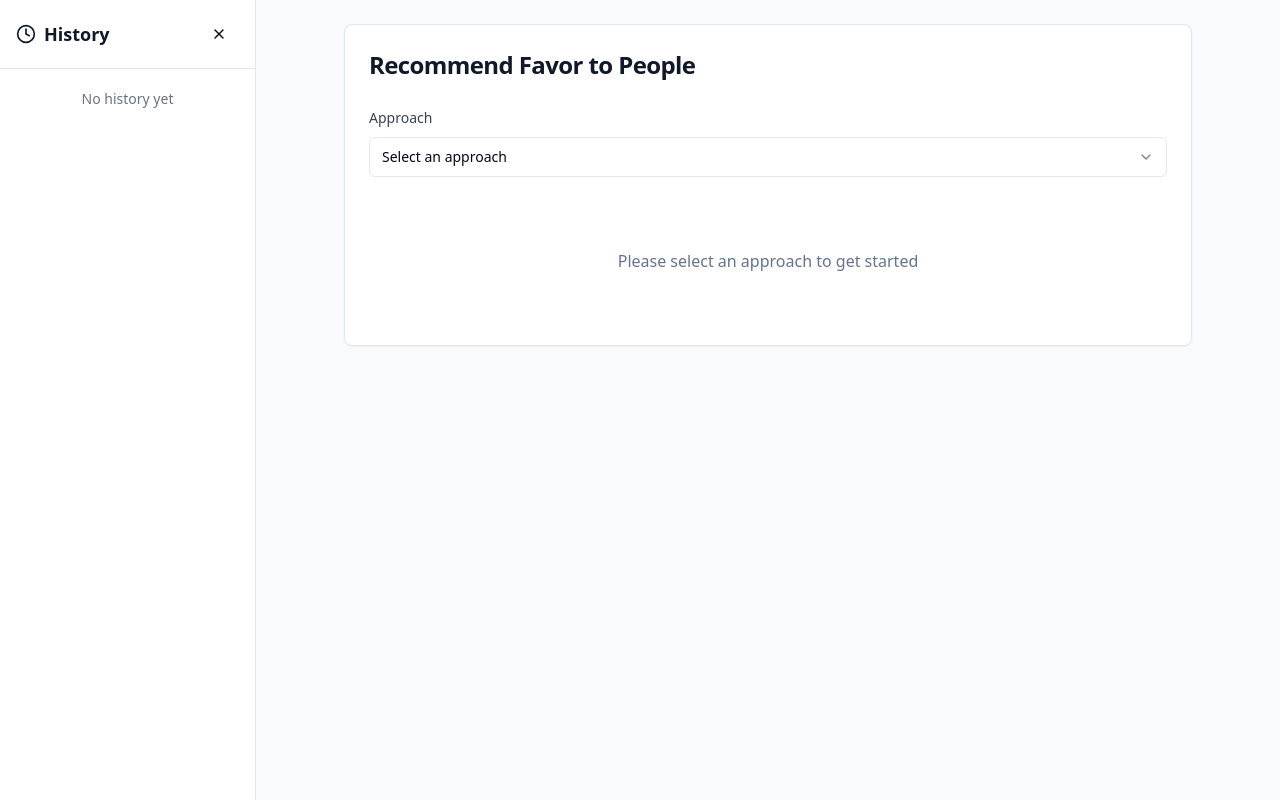
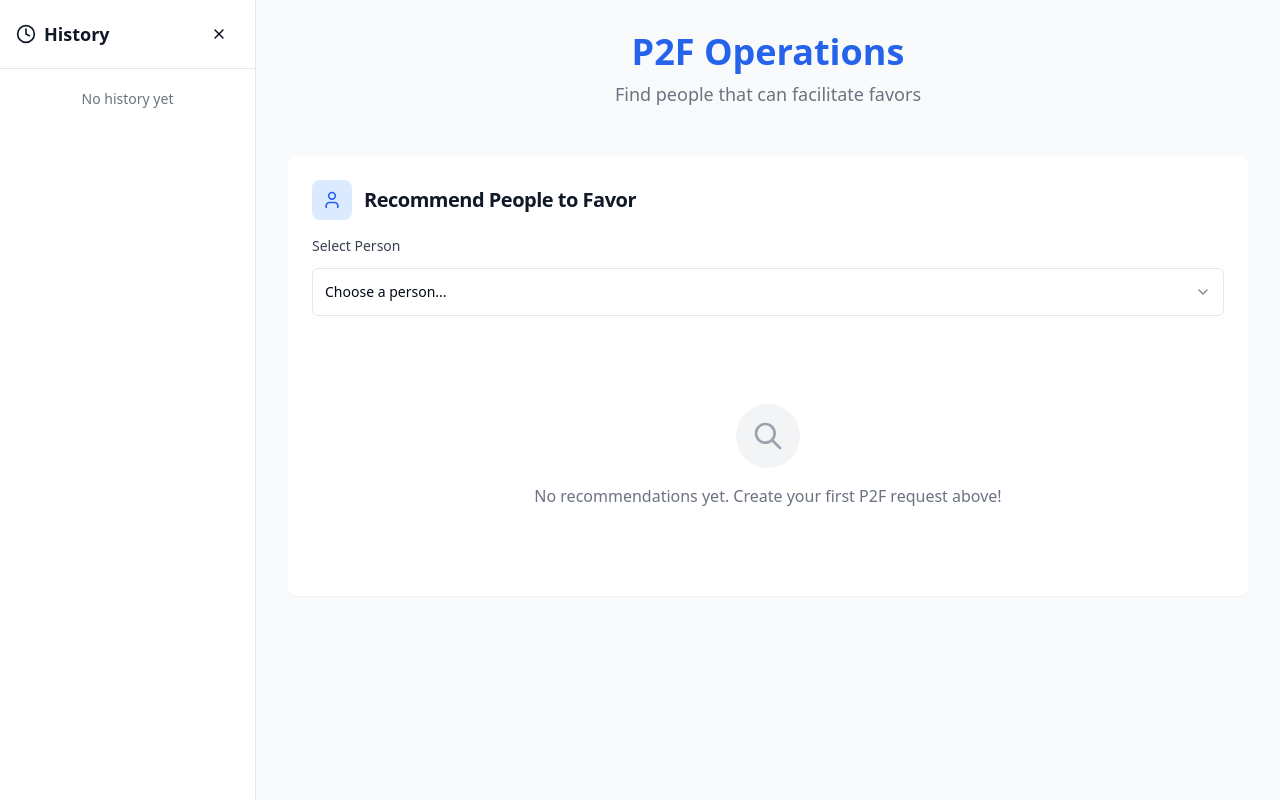
Before and after one commit to WueschJ/F2P-Dashboard-the-real-one, a React (Vite) app: page / in a window 1280 px wide. Built offline with nearby package versions, Linux system fonts and the light colour scheme.

Commit message:
Refactor: Adjust design based on the image
- Updated the design to match the provided image.

```diff
--- a/src/pages/Index.tsx
+++ b/src/pages/Index.tsx
@@ -12,6 +12,7 @@ import { TB2Mode } from '@/components/modes/TB2Mode';
 import { TBHybridMode } from '@/components/modes/TBHybridMode';
 import { HistoryItem } from '@/types/history';
 import { Favor } from '@/types/favor';
+import { User } from 'lucide-react';
 
 const Index = () => {
   const [selectedMode, setSelectedMode] = useState<string>('');
@@ -70,8 +71,13 @@ const Index = () => {
         return <TBHybridMode key={key} onAddToHistory={addToHistory} selectedHistoryItem={selectedHistoryItem} />;
       default:
         return (
-          <div className="text-center py-12">
-            <p className="text-muted-foreground">Please select an approach to get started</p>
+          <div className="text-center py-16">
+            <div className="w-16 h-16 mx-auto mb-4 bg-gray-100 rounded-full flex items-center justify-center">
+              <svg className="w-8 h-8 text-gray-400" fill="none" stroke="currentColor" viewBox="0 0 24 24">
+                <path strokeLinecap="round" strokeLinejoin="round" strokeWidth={2} d="M21 21l-6-6m2-5a7 7 0 11-14 0 7 7 0 0114 0z" />
+              </svg>
+            </div>
+            <p className="text-gray-500">No recommendations yet. Create your first P2F request above!</p>
           </div>
         );
     }
@@ -93,21 +99,33 @@ const Index = () => {
       />
 
       <div className={`flex-1 transition-all duration-300 ${isHistoryOpen ? 'ml-64' : 'ml-0'}`}>
-        <div className="p-6 max-w-4xl mx-auto">
-          <Card className="bg-white shadow-sm mb-6">
-            <CardHeader>
-              <CardTitle className="text-2xl font-semibold text-gray-900">
-                Recommend Favor to People
-              </CardTitle>
+        <div className="p-8 max-w-5xl mx-auto">
+          {/* Header */}
+          <div className="text-center mb-12">
+            <h1 className="text-4xl font-bold text-blue-600 mb-2">P2F Operations</h1>
+            <p className="text-gray-500 text-lg">Find people that can facilitate favors</p>
+          </div>
+
+          {/* Main Card */}
+          <Card className="bg-white shadow-sm border-0 mb-8">
+            <CardHeader className="pb-4">
+              <div className="flex items-center space-x-3">
+                <div className="w-10 h-10 bg-blue-100 rounded-lg flex items-center justify-center">
+                  <User className="w-5 h-5 text-blue-600" />
+                </div>
+                <CardTitle className="text-xl font-semibold text-gray-900">
+                  Recommend People to Favor
+                </CardTitle>
+              </div>
             </CardHeader>
             <CardContent className="space-y-6">
-              <div className="space-y-2">
-                <label htmlFor="approach" className="text-sm font-medium text-gray-700">
-                  Approach
+              <div className="space-y-3">
+                <label htmlFor="approach" className="text-sm font-medium text-gray-700 block">
+                  Select Person
                 </label>
                 <Select value={selectedMode} onValueChange={handleModeChange}>
-                  <SelectTrigger className="w-full">
-                    <SelectValue placeholder="Select an approach" />
+                  <SelectTrigger className="w-full h-12 border-gray-200">
+                    <SelectValue placeholder="Choose a person..." />
                   </SelectTrigger>
                   <SelectContent>
                     <SelectItem value="PB1">PB1</SelectItem>
@@ -124,7 +142,7 @@ const Index = () => {
           </Card>
 
           {allResults.length > 0 && (
-            <Card className="bg-white shadow-sm">
+            <Card className="bg-white shadow-sm border-0">
               <CardHeader>
                 <CardTitle className="text-xl font-semibold text-gray-900">
                   All F2P Favor Results
```
